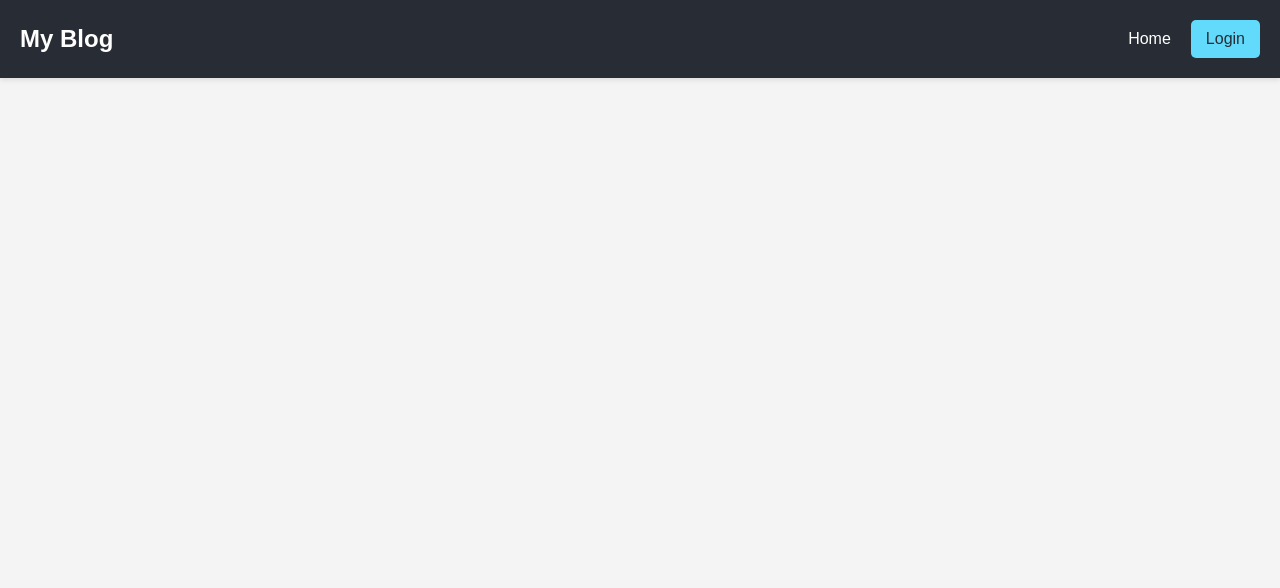
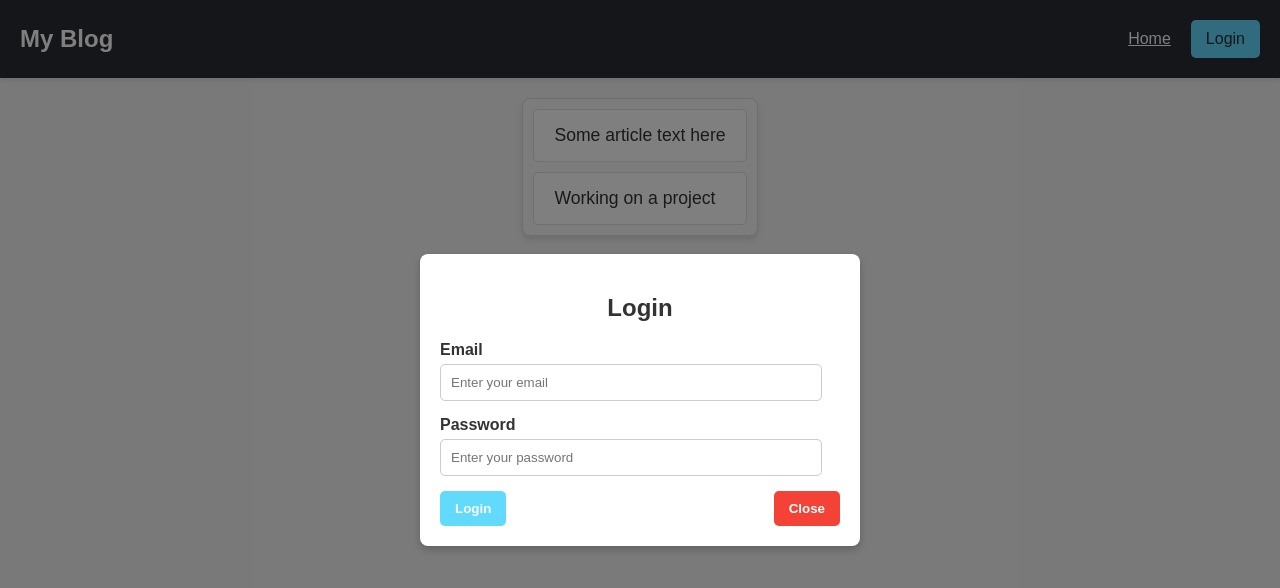
Before and after one commit to Stenbyte/personal-blog, a React (Create React App) app in the folder webapp/: page / in a window 1280 px wide. Both pictures are taken after a click on the button "Login". Shown: the top 588 px of the page. Built offline with nearby package versions, Linux system fonts and the light colour scheme.

Commit message:
added dumb data for articles, created component for them. as well added login modal

```diff
--- a/webapp/src/App.tsx
+++ b/webapp/src/App.tsx
@@ -1,16 +1,40 @@
 import "./App.css";
+import "./Article.css";
+import { useState } from 'react';
+import LoginModal from "./LoginModal";
+
+const articles = [
+  {
+    id: 1,
+    text: 'Some article text here'
+  }, {
+    id: 2,
+    text: 'Working on a project'
+  }
+]
 
 function App() {
+
+  const [isOpenModal, setOpenModal] = useState(false);
+
   return (
     <div className="App">
       <header className="App-header">
         <div className="App-title">My Blog</div>
         <nav className="App-nav">
-          <div>Home</div>
-          <button className="App-login-btn">Login</button>
+          <a href="/" style={{ color: "white" }}>Home</a>
+          <button className="App-login-btn" onClick={() => setOpenModal(true)}>Login</button>
         </nav>
       </header>
-    </div>
+      <div className="article-list">
+        {articles.map((art) => (
+          <div className="article-item" key={art.id}>
+            {art.text}
+          </div>
+        ))}
+      </div>
+      <LoginModal isOpen={isOpenModal} onClose={() => setOpenModal(false)} />
+    </div >
   );
 }
 
--- /dev/null
+++ b/webapp/src/Article.css
@@ -0,0 +1,30 @@
+.article-list {
+  max-width: 600px;
+  margin: 20px auto;
+  padding: 10px;
+  background-color: #f9f9f9;
+  border: 1px solid #ddd;
+  border-radius: 8px;
+  box-shadow: 0 4px 6px rgba(0, 0, 0, 0.1);
+}
+
+.article-item {
+  padding: 15px 20px;
+  margin-bottom: 10px;
+  background-color: #ffffff;
+  border-radius: 5px;
+  border: 1px solid #e0e0e0;
+  font-size: 1.1rem;
+  color: #333;
+  transition: transform 0.2s, background-color 0.3s;
+}
+
+.article-item:hover {
+  background-color: #f0f0f0;
+  transform: scale(1.02);
+  cursor: pointer;
+}
+
+.article-item:last-child {
+  margin-bottom: 0;
+}
--- /dev/null
+++ b/webapp/src/Login.css
@@ -0,0 +1,81 @@
+.modal-overlay {
+  position: fixed;
+  top: 0;
+  left: 0;
+  width: 100vw;
+  height: 100vh;
+  background-color: rgba(0, 0, 0, 0.5);
+  display: flex;
+  justify-content: center;
+  align-items: center;
+  z-index: 1000;
+}
+
+.modal {
+  background-color: white;
+  padding: 20px;
+  border-radius: 8px;
+  box-shadow: 0 4px 8px rgba(0, 0, 0, 0.2);
+  max-width: 400px;
+  width: 100%;
+  text-align: center;
+}
+
+.login-form {
+  display: flex;
+  flex-direction: column;
+  gap: 15px;
+}
+
+.form-group {
+  text-align: left;
+}
+
+.form-group label {
+  display: block;
+  margin-bottom: 5px;
+  font-weight: bold;
+}
+
+.form-group input {
+  width: 90%;
+  padding: 10px;
+  border: 1px solid #ccc;
+  border-radius: 5px;
+}
+
+.modal-actions {
+  display: flex;
+  justify-content: space-between;
+  gap: 10px;
+}
+
+.btn-login {
+  background-color: #61dafb;
+  border: none;
+  color: white;
+  padding: 10px 15px;
+  border-radius: 5px;
+  cursor: pointer;
+  font-weight: bold;
+  transition: background-color 0.3s ease;
+}
+
+.btn-login:hover {
+  background-color: #4fb0e4;
+}
+
+.btn-close {
+  background-color: #f44336;
+  border: none;
+  color: white;
+  padding: 10px 15px;
+  border-radius: 5px;
+  cursor: pointer;
+  font-weight: bold;
+  transition: background-color 0.3s ease;
+}
+
+.btn-close:hover {
+  background-color: #e03131;
+}
--- /dev/null
+++ b/webapp/src/LoginModal.tsx
@@ -0,0 +1,41 @@
+import "./Login.css";
+
+function LoginModal({ isOpen, onClose }: { isOpen: boolean, onClose: () => void }) {
+  if (!isOpen) return null;
+
+  return (
+    <div className="modal-overlay">
+      <div className="modal">
+        <h2>Login</h2>
+        <form className="login-form">
+          <div className="form-group">
+            <label htmlFor="email">Email</label>
+            <input
+              type='email'
+              id="email"
+              placeholder="Enter your email"
+            />
+          </div>
+          <div className="form-group">
+            <label htmlFor="password">Password</label>
+            <input
+              type="password"
+              id="password"
+              placeholder="Enter your password"
+            />
+          </div>
+          <div className="modal-actions">
+            <button type="submit" className="btn-login">
+              Login
+            </button>
+            <button type="button" className="btn-close" onClick={onClose}>
+              Close
+            </button>
+          </div>
+        </form>
+      </div>
+    </div>
+  );
+}
+
+export default LoginModal;
```
